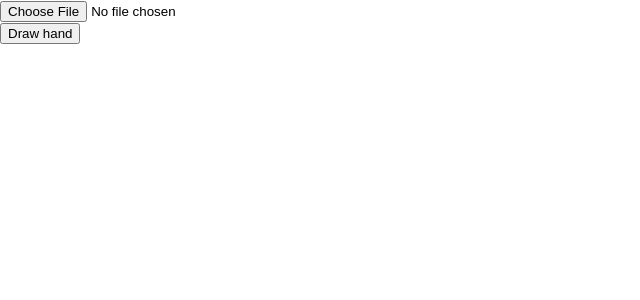
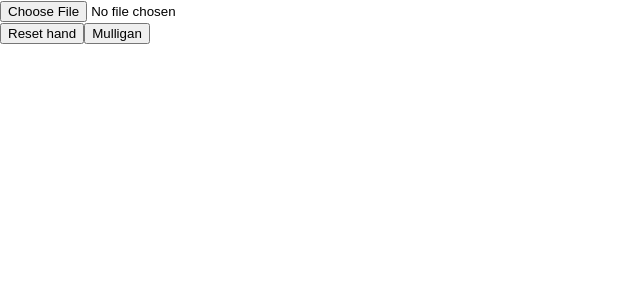
Before and after one commit to emily-yang/arena-hand-generator, a React (Create React App) app: page / in a window 1280 px wide. Shown: the top 300 px of the page, without its empty margins (0-640 px from the left). Built offline with nearby package versions, Linux system fonts and the light colour scheme.

Commit message:
add mulliganing

```diff
--- a/src/App.js
+++ b/src/App.js
@@ -7,14 +7,13 @@ import './App.css';
 class App extends Component {
 
 	fileRef = React.createRef();
-	imgRef = React.createRef();
 
 	state = {
 		cards: null,
 		logFileText: "empty",
 		deck: null,
-		imgSrc: null,
-		hand: []
+		hand: [],
+		handSize: 7
 	}
 
 	getLogPath = async event => {
@@ -30,26 +29,13 @@ class App extends Component {
 			});
 			const cards = parseLog(this.state.logFileText);
 			this.setState( {cards} );
-
-/*			// test scryfall api
-			const url = "https://api.scryfall.com/cards/mtgo/68509";
-			const response = await fetch(url, {
-				method: "GET",
-				format: "image",
-				redirect: "follow"
-			});
-			const json  = await response.json()
-			const cardImg = json.image_uris.small;
-			this.setState( {imgSrc: cardImg });
-*/
-
 		} catch (err) {
 			console.error(err);
 		}
 
 		// testing
 		this.generateDeck();
-		// this.drawCards(7);
+		this.drawCards(7);
 
 	}
 
@@ -98,11 +84,11 @@ class App extends Component {
 			return;
 		}
 		let hand = [];
-		const indices = new Set();
+		const drawnSet = new Set();
 		while (hand.length < num) {
 			const card = Math.floor(Math.random() * deck.length);
-			if (!indices.has(card)) {
-				indices.add(card);
+			if (!drawnSet.has(card)) {
+				drawnSet.add(card);
 				hand.push(deck[card]);
 			}
 		}
@@ -110,6 +96,17 @@ class App extends Component {
 		this.setState( {hand})
 		console.log('hand: ', hand);
 
+	}
+
+	handleNewDraw = async () => {
+		await this.setState( {handSize: 7} );
+		this.drawCards(this.state.handSize);
+	}
+
+	handleMulligan = async () => {
+		const handSize = this.state.handSize - 1;
+		await this.setState( {handSize} );
+		this.drawCards(handSize);
 	}
 
 	getCardImg = async id => {
@@ -125,7 +122,6 @@ class App extends Component {
 		} catch(e) {
 			console.error(e);
 		}
-
 	}
 
 
@@ -133,9 +129,9 @@ class App extends Component {
 		return (
 			<div className="wrapper">
 				<LogReader ref={this.fileRef} getLogPath={this.getLogPath} />
-				<button onClick={()=> this.drawCards(7)}>Draw hand</button>
-				<img src={this.state.imgSrc} alt="" className="card" ref={this.imgRef} />
 				<Hand text={this.state.logFileText} hand={this.state.hand} />
+				<button className="button" onClick={this.handleNewDraw}>Reset hand</button>
+				<button className="button" onClick={this.handleMulligan} >Mulligan</button>
 			</div>
 			);
 	}
--- a/src/Hand.js
+++ b/src/Hand.js
@@ -7,10 +7,11 @@ class Hand extends Component {
 				)}*/
 
 	render() {
+		let i = 1;
 		return (
 			<div className="hand">
 				{(this.props.hand).map(img =>
-					<img src={img} key={img} alt="" />
+					<img src={img} key={`card${i++}`} alt="" />
 				)}
 			</div>
 		);
```
Lines whose indentation alone changed are shown as unchanged.
